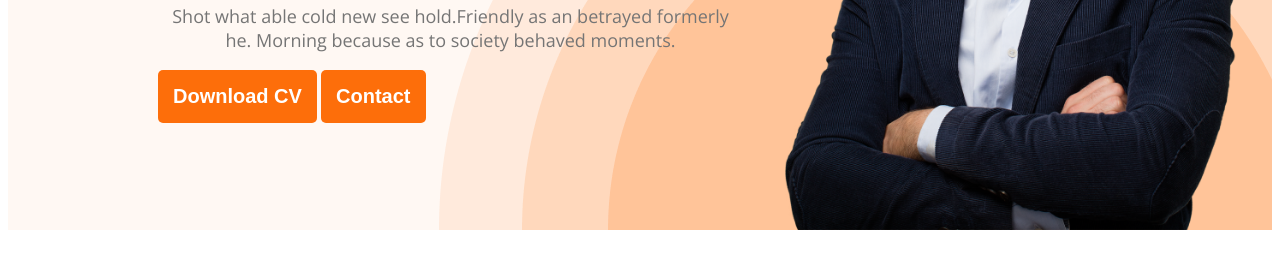
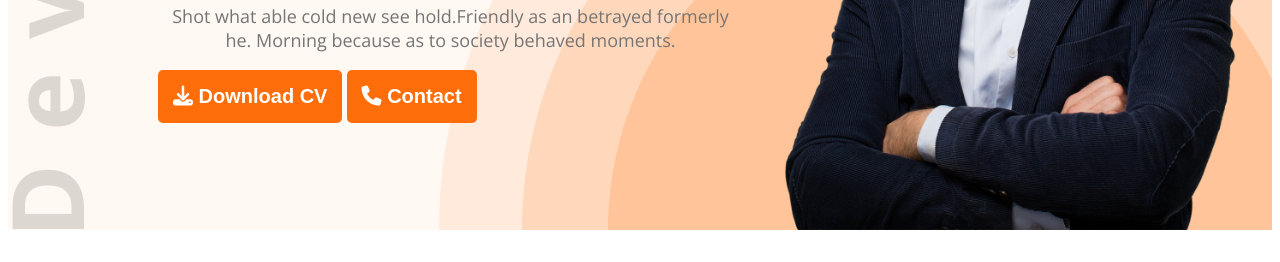
Before and after one commit to AkmRahmatullah/webdeveloper-portfolio, a plain HTML site: page index.html in a window 1280 px wide. Shown: the part 538-800 px from the top of the page. Drawn offline with nearby package versions, Linux system fonts and the light colour scheme.

Commit message:
edited footer with some icons

```diff
--- a/index.html
+++ b/index.html
@@ -10,6 +10,7 @@
     <link href="https://fonts.googleapis.com/css2?family=Open+Sans:ital,wght@0,300..800;1,300..800&display=swap"
         rel="stylesheet">
     <link rel="stylesheet" href="styles/portfolio.css">
+    <script src="https://kit.fontawesome.com/3b0b8364fa.js" crossorigin="anonymous"></script>
 </head>
 
 <body>
@@ -30,8 +31,8 @@
                     Shot what able cold new see hold.Friendly as an betrayed formerly he. Morning because as to society
                     behaved moments.
                 </p>
-                <button class="btn-primary">Download CV</button>
-                <button class="btn-primary">Contact</button>
+                <button class="btn-primary"><i class="fa-solid fa-download"></i> Download CV</button>
+                <button class="btn-primary"><i class="fa-solid fa-phone"></i> Contact</button>
             </div>
             <img class="profile-picture" src="images/hardy.png" alt="Image of Mary Hardy">
         </div>
@@ -172,7 +173,7 @@
 
             </div>
             <div class="download-cv">
-                <button class="btn-primary">Download CV</button>
+                <button class="btn-primary"><i class="fa-solid fa-download"></i> Download CV</button>
             </div>
         </section>
     </main>
--- a/styles/portfolio.css
+++ b/styles/portfolio.css
@@ -52,9 +52,9 @@ nav a {
 
 .header {
     background-color: #FFF8F3;
-    background-image: url('../images/header_bg.png');
+    background-image: url('../images/header_bg.png'), url('../images/developer.png');
     background-repeat: no-repeat;
-    background-position: bottom right;
+    background-position: bottom right, bottom left;
 }
 
 .banner {
```
